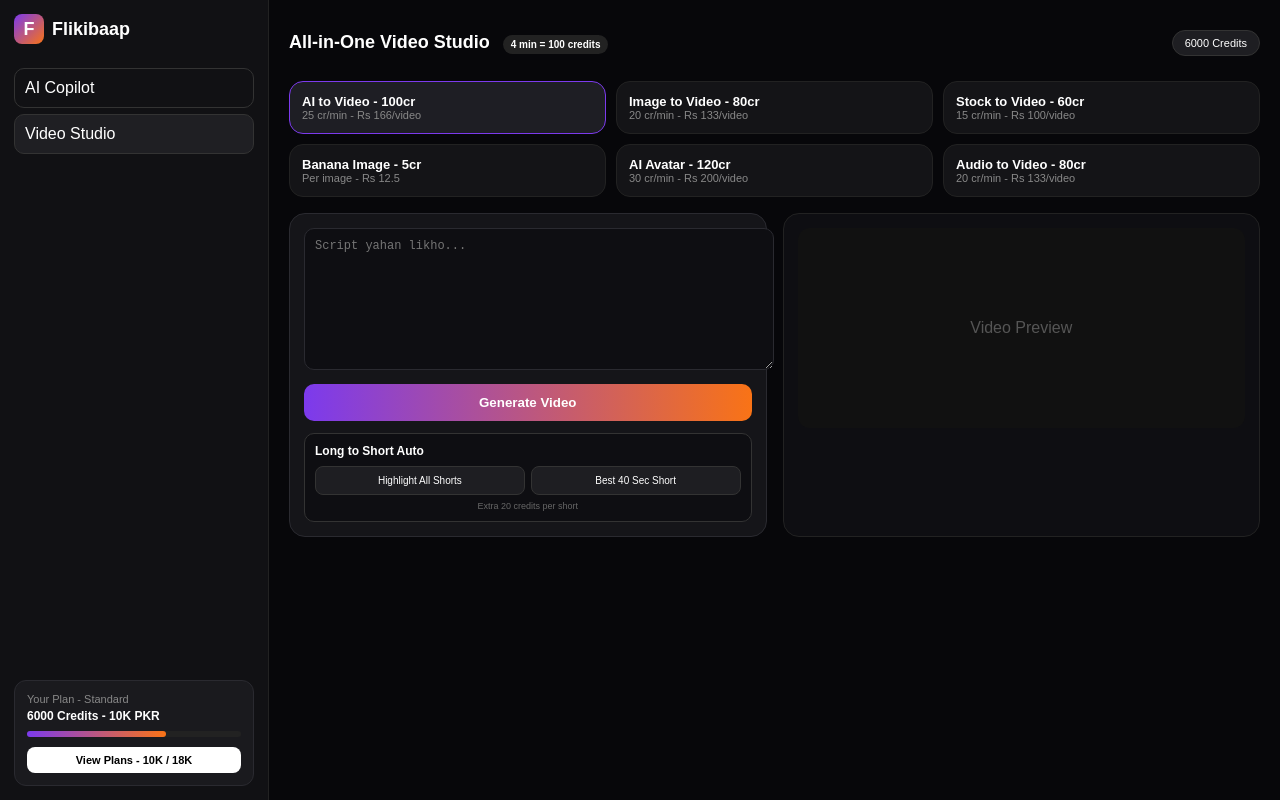
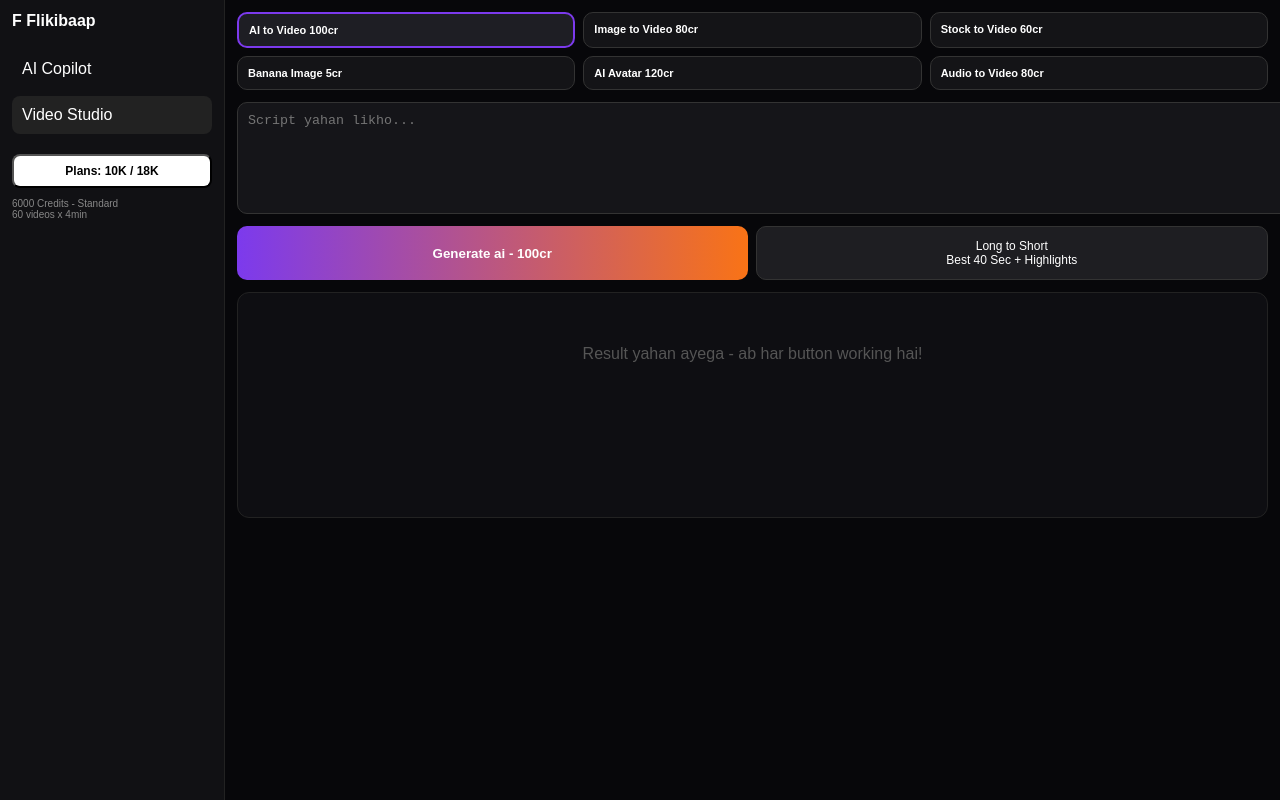
Before and after one commit to publicaffairswithmurad-afk/Flikibaap-pro, a Next.js app: page / in a window 1280 px wide. Built offline with nearby package versions, Linux system fonts and the light colour scheme.

Commit message:
Update page.tsx

```diff
--- a/app/page.tsx
+++ b/app/page.tsx
@@ -3,114 +3,106 @@
 
 export default function Home() {
   const [topic, setTopic] = useState("");
-  const [script, setScript] = useState("");
+  const [result, setResult] = useState("");
   const [loading, setLoading] = useState(false);
   const [active, setActive] = useState("video");
-  const [videoMode, setVideoMode] = useState("ai");
+  const [mode, setMode] = useState("ai");
   const [showPlans, setShowPlans] = useState(false);
-  const [showShorts, setShowShorts] = useState(false);
+  const [imageUrl, setImageUrl] = useState("");
 
-  const generate = async () => {
-    if (!topic.trim()) { alert("Pehle topic likho!"); return; }
+  const doGenerate = async () => {
+    if(!topic) return alert("Topic likho!");
     setLoading(true);
-    setScript("");
+    setResult("");
+    setImageUrl("");
+
     try {
+      if(mode==="banana"){
+        // Banana Image - Free API
+        const url = `https://image.pollinations.ai/prompt/${encodeURIComponent(topic)}?width=512&height=512&nologo=true`;
+        setImageUrl(url);
+        setResult(`Banana Image Generated! 5 credits used.`);
+      } else {
+        // Script / Video
         const res = await fetch("/api/generate", {
-        method: "POST",
-        headers: { "Content-Type": "application/json" },
-        body: JSON.stringify({ topic }),
+          method:"POST",
+          headers:{"Content-Type":"application/json"},
+          body: JSON.stringify({topic: topic + ` [${mode}]`})
         });
         const data = await res.json();
-      setScript(data.script);
-    } catch {
-      setScript("Error - dubara try karo");
+        setResult(data.script || "Generated!");
       }
+    } catch(e){ setResult("Error - dubara try karo"); }
     setLoading(false);
   };
 
+  const doShorts = () => {
+    if(!result) return alert("Pehle video/script generate karo!");
+    setLoading(true);
+    setTimeout(()=>{
+      setResult(prev => prev + `\n\n--- SHORTS (Auto Generated) ---\n[00:00-00:40] BEST 40 SEC: ${prev.slice(0,200)}...\n[00:41-01:20] Highlight 1\n[01:21-02:00] Highlight 2`);
+      setLoading(false);
+      alert("Shorts ban gaye! 20 credits used");
+    },1500);
+  };
+
   return (
-    <div style={{minHeight:"100vh", background:"#07070A", color:"white", fontFamily:"sans-serif", display:"flex"}}>
-      <div style={{width:240, background:"#111114", borderRight:"1px solid #222", padding:14, display:"flex", flexDirection:"column"}}>
-        <div style={{display:"flex", alignItems:"center", gap:8, marginBottom:24, fontWeight:800, fontSize:18}}>
-          <div style={{width:30, height:30, borderRadius:8, background:"linear-gradient(135deg,#7C3AED,#F97316)", display:"flex", alignItems:"center", justifyContent:"center"}}>F</div>
-          Flikibaap
-        </div>
-        <div onClick={()=>setActive("copilot")} style={{padding:10, borderRadius:10, cursor:"pointer", background: active==="copilot"?"#1F1F23":"transparent", border:"1px solid #333", marginBottom:6}}>AI Copilot</div>
-        <div onClick={()=>setActive("video")} style={{padding:10, borderRadius:10, cursor:"pointer", background: active==="video"?"#1F1F23":"transparent", border:"1px solid #333"}}>Video Studio</div>
-        <div style={{marginTop:"auto", background:"#1A1A1E", borderRadius:12, padding:12, border:"1px solid #2A2A30"}}>
-          <div style={{fontSize:11, color:"#888"}}>Your Plan - Standard</div>
-          <div style={{fontSize:12, fontWeight:700, marginTop:4}}>6000 Credits - 10K PKR</div>
-          <div style={{height:6, background:"#222", borderRadius:10, marginTop:8}}><div style={{width:"65%", height:"100%", background:"linear-gradient(90deg,#7C3AED,#F97316)", borderRadius:10}}></div></div>
-          <button onClick={()=>setShowPlans(true)} style={{width:"100%", marginTop:10, background:"white", color:"black", border:0, padding:"7px", borderRadius:8, fontWeight:700, fontSize:11}}>View Plans - 10K / 18K</button>
-        </div>
+    <div style={{minHeight:"100vh", background:"#07070A", color:"white", fontFamily:"sans-serif"}}>
+      <div style={{display:"flex", minHeight:"100vh"}}>
+        <div style={{width:200, background:"#111114", borderRight:"1px solid #222", padding:12}}>
+          <div style={{fontWeight:800, marginBottom:20}}>F Flikibaap</div>
+          <div onClick={()=>setActive("copilot")} style={{padding:10, borderRadius:8, background: active==="copilot"?"#222":"transparent", marginBottom:8, cursor:"pointer"}}>AI Copilot</div>
+          <div onClick={()=>setActive("video")} style={{padding:10, borderRadius:8, background: active==="video"?"#222":"transparent", cursor:"pointer"}}>Video Studio</div>
+          <button onClick={()=>setShowPlans(true)} style={{marginTop:20, width:"100%", background:"white", color:"black", padding:8, borderRadius:8, fontWeight:700, fontSize:12}}>Plans: 10K / 18K</button>
+          <div style={{marginTop:10, fontSize:10, color:"#888"}}>6000 Credits - Standard<br/>60 videos x 4min</div>
         </div>
 
-      <div style={{flex:1, overflowY:"auto", padding:20}}>
-        <div style={{display:"flex", justifyContent:"space-between", alignItems:"center"}}>
-          <h1 style={{fontSize:18, fontWeight:800}}>All-in-One Video Studio <span style={{fontSize:10, background:"#222", padding:"4px 8px", borderRadius:20, marginLeft:8}}>4 min = 100 credits</span></h1>
-          <button onClick={()=>setShowPlans(true)} style={{fontSize:11, background:"#1E1E22", border:"1px solid #333", color:"white", padding:"6px 12px", borderRadius:20}}>6000 Credits</button>
+        <div style={{flex:1, padding:12}}>
+          <div style={{display:"grid", gridTemplateColumns:"1fr 1fr 1fr", gap:8, marginBottom:12}}>
+            {[
+              {id:"ai", t:"AI to Video 100cr"},
+              {id:"image", t:"Image to Video 80cr"},
+              {id:"stock", t:"Stock to Video 60cr"},
+              {id:"banana", t:"Banana Image 5cr"},
+              {id:"avatar", t:"AI Avatar 120cr"},
+              {id:"audio", t:"Audio to Video 80cr"},
+            ].map(m=>(
+              <div key={m.id} onClick={()=>setMode(m.id)} style={{padding:10, borderRadius:10, border: mode===m.id?"2px solid #7C3AED":"1px solid #333", background: mode===m.id?"#1E1E24":"#141417", cursor:"pointer", fontSize:11, fontWeight:600}}>{m.t}</div>
+            ))}
           </div>
 
-        <div style={{display:"grid", gridTemplateColumns:"repeat(3, 1fr)", gap:10, marginTop:16}}>
-          <div onClick={()=>setVideoMode("ai")} style={{background: videoMode==="ai"?"#1E1E24":"#141417", border: videoMode==="ai"?"1px solid #7C3AED":"1px solid #222", borderRadius:14, padding:12, cursor:"pointer"}}>
-            <div style={{fontWeight:700, fontSize:13}}>AI to Video - 100cr</div>
-            <div style={{fontSize:11, color:"#888"}}>25 cr/min - Rs 166/video</div>
-          </div>
-          <div onClick={()=>setVideoMode("image")} style={{background: videoMode==="image"?"#1E1E24":"#141417", border: videoMode==="image"?"1px solid #7C3AED":"1px solid #222", borderRadius:14, padding:12, cursor:"pointer"}}>
-            <div style={{fontWeight:700, fontSize:13}}>Image to Video - 80cr</div>
-            <div style={{fontSize:11, color:"#888"}}>20 cr/min - Rs 133/video</div>
-          </div>
-          <div onClick={()=>setVideoMode("stock")} style={{background: videoMode==="stock"?"#1E1E24":"#141417", border: videoMode==="stock"?"1px solid #7C3AED":"1px solid #222", borderRadius:14, padding:12, cursor:"pointer"}}>
-            <div style={{fontWeight:700, fontSize:13}}>Stock to Video - 60cr</div>
-            <div style={{fontSize:11, color:"#888"}}>15 cr/min - Rs 100/video</div>
-          </div>
-          <div onClick={()=>setVideoMode("banana")} style={{background: videoMode==="banana"?"#1E1E24":"#141417", border: videoMode==="banana"?"1px solid #7C3AED":"1px solid #222", borderRadius:14, padding:12, cursor:"pointer"}}>
-            <div style={{fontWeight:700, fontSize:13}}>Banana Image - 5cr</div>
-            <div style={{fontSize:11, color:"#888"}}>Per image - Rs 12.5</div>
-          </div>
-          <div onClick={()=>setVideoMode("avatar")} style={{background: videoMode==="avatar"?"#1E1E24":"#141417", border: videoMode==="avatar"?"1px solid #7C3AED":"1px solid #222", borderRadius:14, padding:12, cursor:"pointer"}}>
-            <div style={{fontWeight:700, fontSize:13}}>AI Avatar - 120cr</div>
-            <div style={{fontSize:11, color:"#888"}}>30 cr/min - Rs 200/video</div>
-          </div>
-          <div onClick={()=>setVideoMode("audio")} style={{background: videoMode==="audio"?"#1E1E24":"#141417", border: videoMode==="audio"?"1px solid #7C3AED":"1px solid #222", borderRadius:14, padding:12, cursor:"pointer"}}>
-            <div style={{fontWeight:700, fontSize:13}}>Audio to Video - 80cr</div>
-            <div style={{fontSize:11, color:"#888"}}>20 cr/min - Rs 133/video</div>
-          </div>
+          <textarea value={topic} onChange={e=>setTopic(e.target.value)} placeholder={mode==="banana" ? "Image prompt likho: e.g. Islamic mosque at night cinematic" : "Script yahan likho..."} style={{width:"100%", height:90, background:"#151519", border:"1px solid #333", borderRadius:10, padding:10, color:"white"}} />
+
+          <div style={{display:"flex", gap:8, marginTop:8}}>
+            <button onClick={doGenerate} style={{flex:1, background:"linear-gradient(90deg,#7C3AED,#F97316)", border:0, padding:12, borderRadius:10, color:"white", fontWeight:800}}>{loading ? "Generating..." : `Generate ${mode} - ${mode==="banana"?5:100}cr`}</button>
+            <button onClick={doShorts} style={{flex:1, background:"#1E1E22", border:"1px solid #333", padding:12, borderRadius:10, color:"white", fontSize:12}}>Long to Short<br/>Best 40 Sec + Highlights</button>
           </div>
 
-        <div style={{display:"flex", gap:16, marginTop:16}}>
-          <div style={{flex:1, background:"#151519", border:"1px solid #2A2A30", borderRadius:16, padding:14}}>
-            <textarea value={topic} onChange={e=>setTopic(e.target.value)} placeholder="Script yahan likho..." style={{width:"100%", height:120, background:"#0E0E12", border:"1px solid #2A2A30", borderRadius:10, padding:10, color:"white", fontSize:12}} />
-            <button onClick={generate} style={{width:"100%", marginTop:10, background:"linear-gradient(90deg,#7C3AED,#F97316)", border:0, padding:"11px", borderRadius:10, fontWeight:800, color:"white"}}>{loading ? "Writing..." : "Generate Video"}</button>
-            <div style={{marginTop:12, background:"#0E0E12", border:"1px solid #333", borderRadius:10, padding:10}}>
-              <div style={{fontSize:12, fontWeight:700}}>Long to Short Auto</div>
-              <div style={{display:"grid", gridTemplateColumns:"1fr 1fr", gap:6, marginTop:8}}>
-                <button onClick={()=>setShowShorts(true)} style={{background:"#1E1E22", border:"1px solid #333", color:"white", padding:"8px", borderRadius:8, fontSize:10}}>Highlight All Shorts</button>
-                <button onClick={()=>setShowShorts(true)} style={{background:"#1E1E22", border:"1px solid #333", color:"white", padding:"8px", borderRadius:8, fontSize:10}}>Best 40 Sec Short</button>
+          <div style={{marginTop:12, background:"#0E0E12", border:"1px solid #222", borderRadius:12, padding:12, minHeight:200}}>
+            {loading && <div style={{color:"#888"}}>AI kaam kar raha hai...</div>}
+            {imageUrl && <img src={imageUrl} style={{width:"100%", borderRadius:10, marginBottom:10}} />}
+            {result && <pre style={{whiteSpace:"pre-wrap", fontSize:13, lineHeight:1.6}}>{result}</pre>}
+            {!result && !loading && !imageUrl && <div style={{color:"#555", textAlign:"center", marginTop:40}}>Result yahan ayega - ab har button working hai!</div>}
           </div>
-              <div style={{fontSize:9, color:"#666", marginTop:6, textAlign:"center"}}>Extra 20 credits per short</div>
-            </div>
-            {script && <pre style={{marginTop:12, whiteSpace:"pre-wrap", fontSize:12, background:"#0E0E12", padding:10, borderRadius:8, border:"1px solid #222"}}>{script}</pre>}
-          </div>
-          <div style={{flex:1, background:"#0E0E12", border:"1px solid #222", borderRadius:16, padding:14}}>
-            <div style={{height:200, background:"#111", borderRadius:12, display:"flex", alignItems:"center", justifyContent:"center", color:"#555"}}>Video Preview</div>
-            {showShorts && <div style={{marginTop:10, background:"#1A1A1E", border:"1px solid #333", borderRadius:10, padding:10, fontSize:11}}>Shorts Ready: 00:42 | 01:15 | 02:30 - 20cr each</div>}
         </div>
       </div>
 
       {showPlans && (
-          <div style={{position:"fixed", inset:0, background:"rgba(0,0,0,0.8)", display:"flex", alignItems:"center", justifyContent:"center", zIndex:50}}>
-            <div style={{background:"#151519", border:"1px solid #333", borderRadius:20, padding:20, width:700}}>
-              <div style={{display:"flex", justifyContent:"space-between"}}><h2 style={{fontWeight:800}}>Plans - 10K & 18K</h2><button onClick={()=>setShowPlans(false)} style={{background:"#222", border:0, color:"white", padding:"6px 10px", borderRadius:8}}>X</button></div>
-              <div style={{display:"grid", gridTemplateColumns:"repeat(3, 1fr)", gap:12, marginTop:16}}>
-                <div style={{background:"#111114", border:"1px solid #222", borderRadius:16, padding:14}}><div>Free</div><div style={{fontSize:18, fontWeight:800}}>Rs 0</div><div style={{fontSize:11, color:"#F97316"}}>100 Credits - 1 Video</div></div>
-                <div style={{background:"#1E1E24", border:"2px solid #7C3AED", borderRadius:16, padding:14}}><div>Standard - Popular</div><div style={{fontSize:18, fontWeight:800}}>Rs 10,000</div><div style={{fontSize:11, color:"#F97316"}}>6000 Credits - 60 Videos x 4min</div><div style={{fontSize:10, color:"#AAA", marginTop:6}}>100cr per video - 1080p - No watermark</div></div>
-                <div style={{background:"#111114", border:"1px solid #222", borderRadius:16, padding:14}}><div>Premium</div><div style={{fontSize:18, fontWeight:800}}>Rs 18,000</div><div style={{fontSize:11, color:"#F97316"}}>30000 Credits - Unlimited 1 Month</div><div style={{fontSize:10, color:"#AAA", marginTop:6}}>Long to Short Auto - 4K - All features</div></div>
+        <div style={{position:"fixed", inset:0, background:"rgba(0,0,0,0.85)", display:"flex", alignItems:"center", justifyContent:"center", zIndex:99}} onClick={()=>setShowPlans(false)}>
+          <div style={{background:"#151519", border:"1px solid #333", borderRadius:16, padding:16, width:350}} onClick={e=>e.stopPropagation()}>
+            <h3 style={{fontWeight:800}}>Plans</h3>
+            <div style={{marginTop:10, background:"#1E1E24", border:"2px solid #7C3AED", borderRadius:12, padding:12}}>
+              <b>Standard - Rs 10,000</b><div style={{fontSize:12, color:"#F97316"}}>6000 Credits = 60 Videos x 4min (100cr each)</div>
+              <div style={{fontSize:11, color:"#AAA"}}>No watermark, 1080p, All features</div>
             </div>
+            <div style={{marginTop:8, background:"#111", border:"1px solid #222", borderRadius:12, padding:12}}>
+              <b>Premium - Rs 18,000</b><div style={{fontSize:12, color:"#F97316"}}>30,000 Credits - Unlimited 1 Month</div>
+              <div style={{fontSize:11, color:"#AAA"}}>Long to Short Auto (Highlight All + Best 40sec), 4K</div>
+            </div>
+            <button onClick={()=>setShowPlans(false)} style={{width:"100%", marginTop:12, background:"white", color:"black", padding:8, borderRadius:8, fontWeight:700}}>Close</button>
           </div>
         </div>
       )}
     </div>
-    </div>
   );
 }
```
Lines whose indentation alone changed are shown as unchanged.
